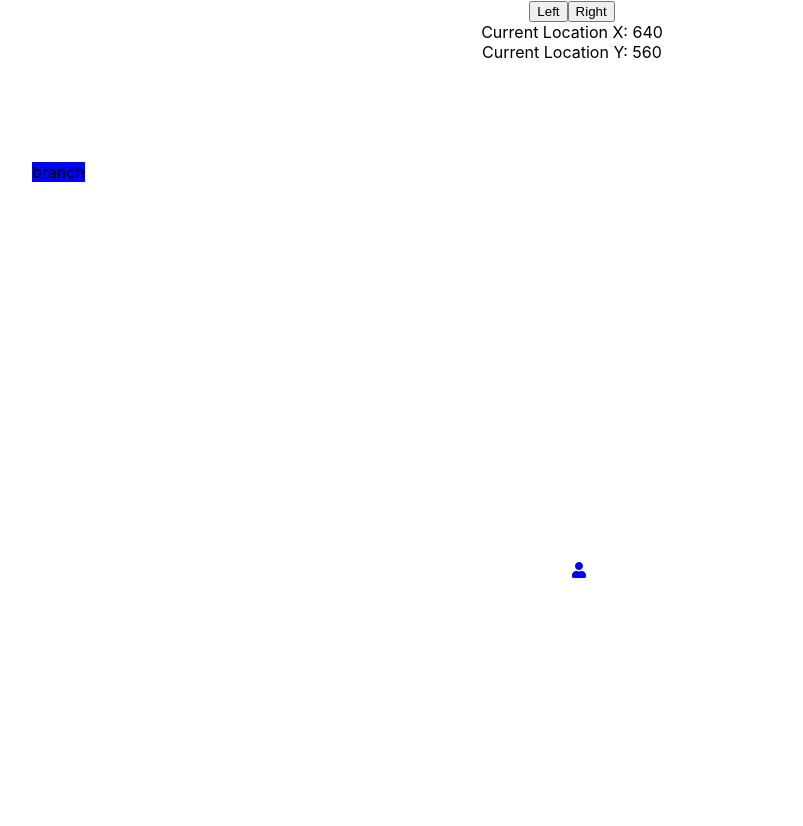
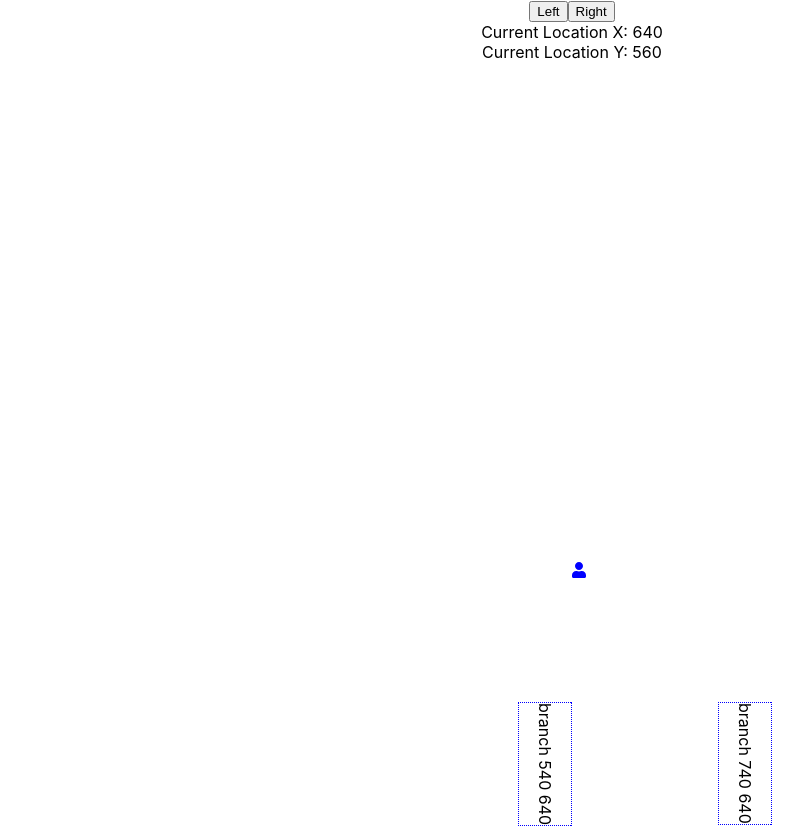
Before and after one commit to gargansa/gitmonster, a React (Create React App) app: page / in a window 1280 px wide. Shown: the whole page, without its empty margins (68-871 px from the left). Before the commit the page ends 800 px from the top, so only its background shows below. Built offline with nearby package versions, Linux system fonts and the light colour scheme.

Commit message:
transform

```diff
--- a/src/App.js
+++ b/src/App.js
@@ -4,11 +4,43 @@ import Character from './Character.js';
 import Branch from './Branch.js';
 
 class App extends Component {
+  state = {
+    x: 0,
+    y: 0,
+    width: 0,
+    height: 0,
+  }
+  constructor() {
+    super()
+    this.updateWindowDimensions = this.updateWindowDimensions.bind(this);
+  }
+
+  componentDidMount() {
+    this.updateWindowDimensions();
+    window.addEventListener('resize', this.updateWindowDimensions);
+    console.log("in app componentdidmount")
+  }
+
+  componentWillUnmount() {
+    window.removeEventListener('resize', this.updateWindowDimensions);
+  }
+
+  updateWindowDimensions() {
+    this.setState({ x: Math.floor(window.innerWidth / 2), y: Math.floor(window.innerHeight * 0.8), width: window.innerWidth, height: window.innerHeight });
+  }
+
+
   render() {
+    var appStyle = {
+      position: 'relative',
+    }
     return (
-      <div className="App">
-      <Character />
-      <Branch x={100} y={100}/>
+      <div className="App"
+      style={appStyle}
+      >
+        <Character />
+        <Branch x={this.state.x-100} y={this.state.y} z={0} />
+        <Branch x={this.state.x+100} y={this.state.y} z={1} />
       </div>
     );
   }
--- a/src/Branch.js
+++ b/src/Branch.js
@@ -6,19 +6,31 @@ class Branch extends Component {
     super(props)
     this.state={
       x:this.props.x,
-      y:this.props.x
+      y:this.props.y,
+      z:this.props.z
     }
+  }
+  componentWillReceiveProps(nextProps) {
+    if (nextProps.x !== this.state.x) {
+      this.setState({ x: nextProps.x});
+    }
+    if (nextProps.y !== this.state.y){
+      this.setState({ y: nextProps.y})
+    }
+
   }
 
   render() {
     var branchStyle ={
-      backgroundColor:'blue',
+      border: '1px dotted blue',
       position:'absolute',
-      transform: `translate(${this.state.x}px,${this.state.y}px)`,
+      transform: `translate(${this.state.x}px,${this.state.y}px) rotate(90deg)` ,
+      transformOrigin: `50px 50px`,
+      zIndex: this.state.z
   }
     return (
-      <div>
-        <div style={branchStyle}>branch</div>
+      <div style={branchStyle}>
+     <p>branch {this.state.x} {this.state.y}</p>
       </div>
     );
   }
```
